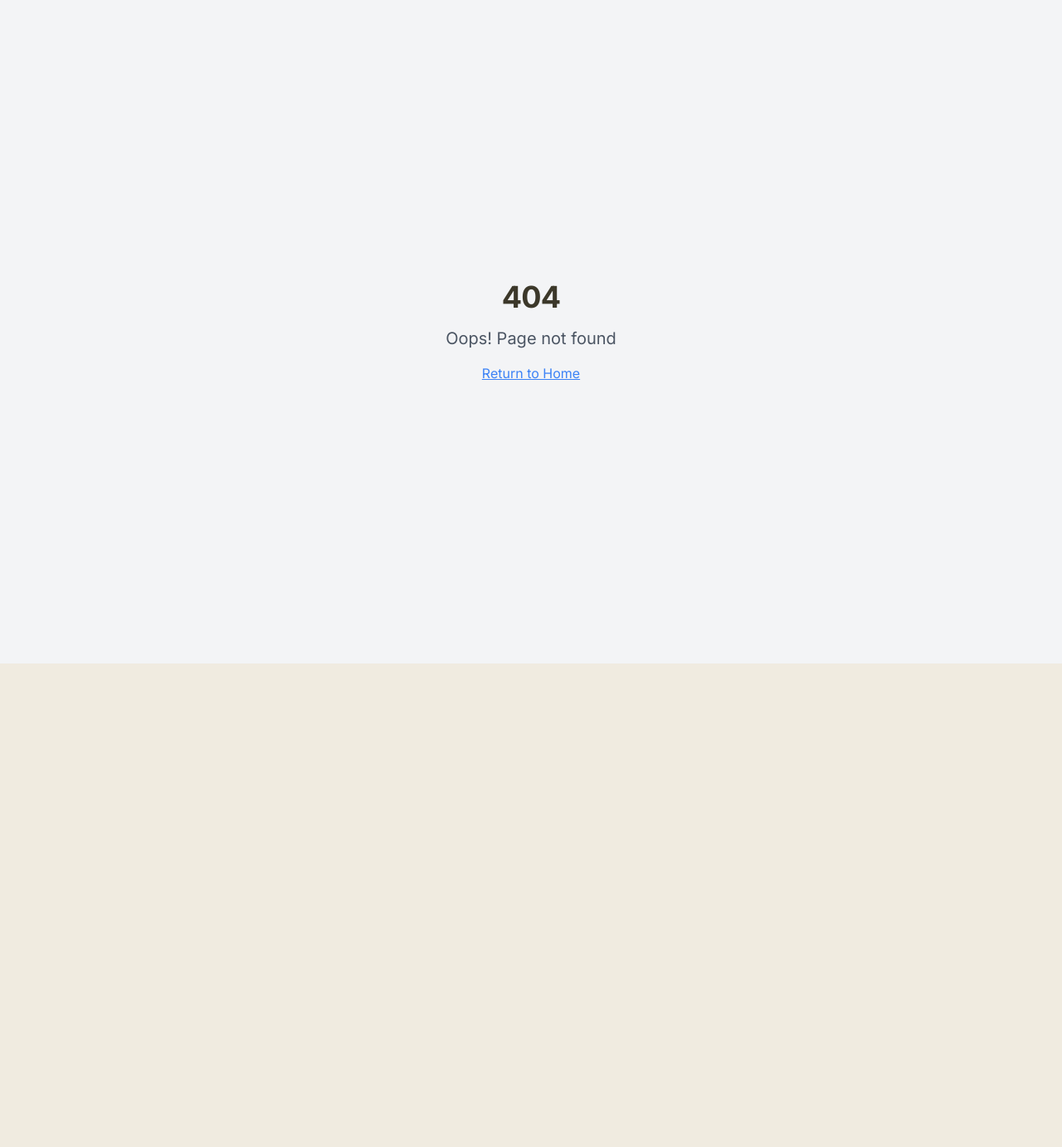
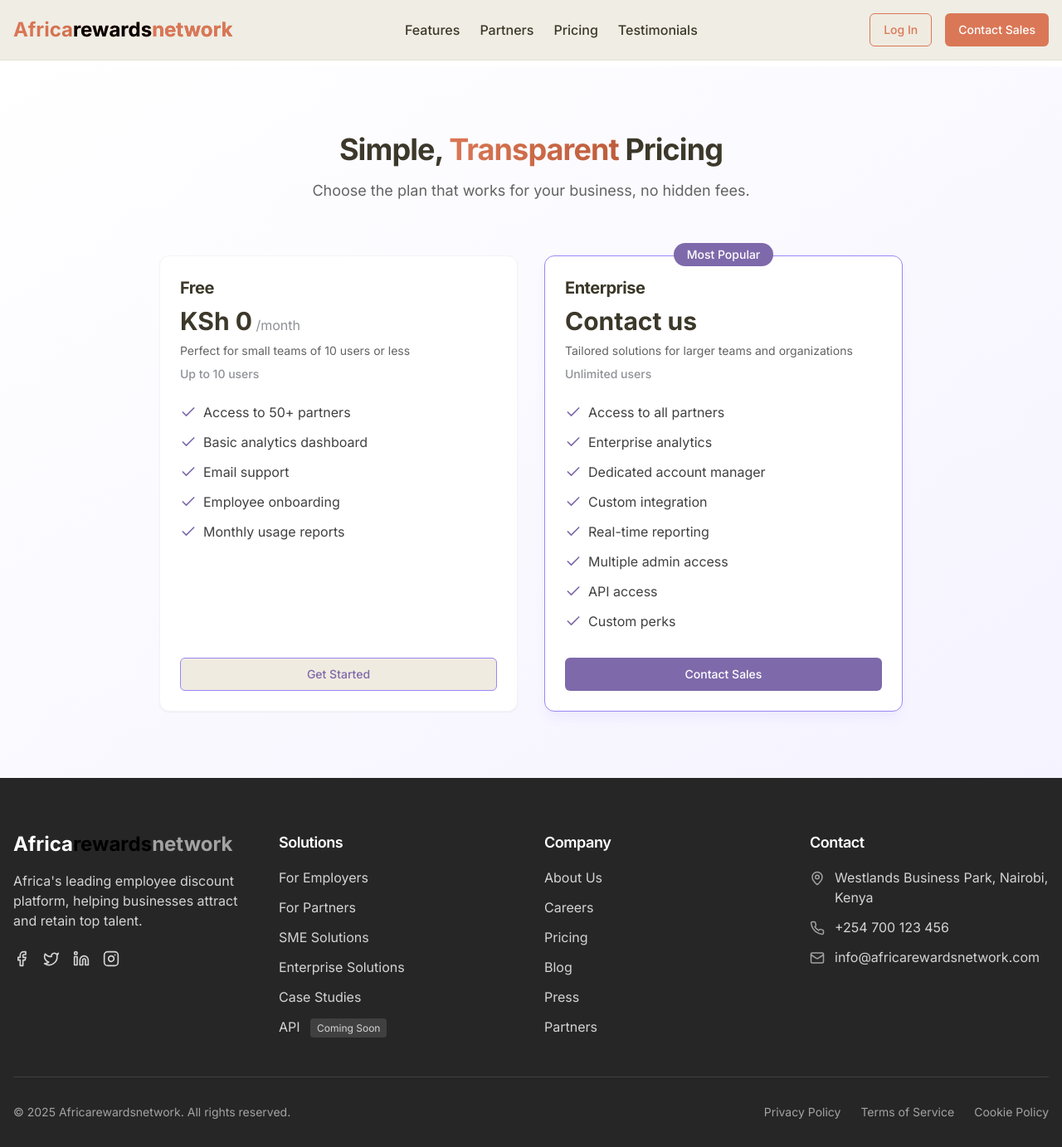
Before and after one commit to nass999/kenya-perk-spotlight, a React (Vite) app: page /pricing in a window 1280 px wide. Before the commit this address had no page. Shown: the whole page at 83% size. Before the commit the page ends 800 px from the top, so only its background shows below. Built offline with nearby package versions, Linux system fonts and the light colour scheme.

Commit message:
Add pricing link and API link
- Added a pricing link to the navbar with two pricing models.
- Removed the percentage sign before digits.
- Changed the "rewards" part of the logo to black.
- Added an "API coming soon" link to the footer.

```diff
--- a/src/App.tsx
+++ b/src/App.tsx
@@ -1,3 +1,4 @@
+
 import { Toaster } from "@/components/ui/toaster";
 import { Toaster as Sonner } from "@/components/ui/sonner";
 import { TooltipProvider } from "@/components/ui/tooltip";
@@ -5,6 +6,7 @@ import { QueryClient, QueryClientProvider } from "@tanstack/react-query";
 import { BrowserRouter, Routes, Route } from "react-router-dom";
 import Index from "./pages/Index";
 import NotFound from "./pages/NotFound";
+import PricingPage from "./pages/PricingPage";
 
 const queryClient = new QueryClient();
 
@@ -16,6 +18,7 @@ const App = () => (
       <BrowserRouter>
         <Routes>
           <Route path="/" element={<Index />} />
+          <Route path="/pricing" element={<PricingPage />} />
           {/* ADD ALL CUSTOM ROUTES ABOVE THE CATCH-ALL "*" ROUTE */}
           <Route path="*" element={<NotFound />} />
         </Routes>
--- a/src/components/Footer.tsx
+++ b/src/components/Footer.tsx
@@ -1,5 +1,6 @@
 
 import { Facebook, Twitter, Linkedin, Instagram, Mail, Phone, MapPin } from "lucide-react";
+import { Link } from "react-router-dom";
 
 const Footer = () => {
   return (
@@ -9,7 +10,7 @@ const Footer = () => {
           <div>
             <div className="mb-4">
               <a href="/" className="font-bold text-2xl">
-                Africarewards<span className="text-kneutral-400">network</span>
+                Africa<span className="text-black">rewards</span><span className="text-kneutral-400">network</span>
               </a>
             </div>
             <p className="text-kneutral-300 mb-6">
@@ -39,6 +40,7 @@ const Footer = () => {
               <li><a href="#" className="text-kneutral-300 hover:text-kneutral-400 transition-colors">SME Solutions</a></li>
               <li><a href="#" className="text-kneutral-300 hover:text-kneutral-400 transition-colors">Enterprise Solutions</a></li>
               <li><a href="#" className="text-kneutral-300 hover:text-kneutral-400 transition-colors">Case Studies</a></li>
+              <li><a href="#" className="text-kneutral-300 hover:text-kneutral-400 transition-colors">API <span className="bg-kneutral-700 text-kneutral-300 text-xs px-2 py-1 rounded ml-2">Coming Soon</span></a></li>
             </ul>
           </div>
 
@@ -47,6 +49,7 @@ const Footer = () => {
             <ul className="space-y-3">
               <li><a href="#" className="text-kneutral-300 hover:text-kneutral-400 transition-colors">About Us</a></li>
               <li><a href="#" className="text-kneutral-300 hover:text-kneutral-400 transition-colors">Careers</a></li>
+              <li><Link to="/pricing" className="text-kneutral-300 hover:text-kneutral-400 transition-colors">Pricing</Link></li>
               <li><a href="#" className="text-kneutral-300 hover:text-kneutral-400 transition-colors">Blog</a></li>
               <li><a href="#" className="text-kneutral-300 hover:text-kneutral-400 transition-colors">Press</a></li>
               <li><a href="#" className="text-kneutral-300 hover:text-kneutral-400 transition-colors">Partners</a></li>
--- a/src/components/Navbar.tsx
+++ b/src/components/Navbar.tsx
@@ -2,6 +2,7 @@
 import { useState } from 'react';
 import { Button } from "@/components/ui/button";
 import { Menu, X } from "lucide-react";
+import { Link } from 'react-router-dom';
 
 const Navbar = () => {
   const [isMenuOpen, setIsMenuOpen] = useState(false);
@@ -11,7 +12,7 @@ const Navbar = () => {
       <div className="container mx-auto flex items-center justify-between p-4">
         <div className="flex items-center">
           <a href="/" className="flex items-center gap-2">
-            <span className="font-bold text-2xl text-gradient">Africarewards<span className="text-[#da7756]">network</span></span>
+            <span className="font-bold text-2xl text-gradient">Africa<span className="text-black">rewards</span><span className="text-[#da7756]">network</span></span>
           </a>
         </div>
 
@@ -19,6 +20,7 @@ const Navbar = () => {
         <nav className="hidden md:flex items-center gap-6">
           <a href="#features" className="text-[#3d3929] hover:text-[#da7756] font-medium transition-colors">Features</a>
           <a href="#partners" className="text-[#3d3929] hover:text-[#da7756] font-medium transition-colors">Partners</a>
+          <Link to="/pricing" className="text-[#3d3929] hover:text-[#da7756] font-medium transition-colors">Pricing</Link>
           <a href="#testimonials" className="text-[#3d3929] hover:text-[#da7756] font-medium transition-colors">Testimonials</a>
         </nav>
 
@@ -58,6 +60,13 @@ const Navbar = () => {
             >
               Partners
             </a>
+            <Link
+              to="/pricing"
+              className="text-[#3d3929] hover:text-[#da7756] font-medium py-2 transition-colors"
+              onClick={() => setIsMenuOpen(false)}
+            >
+              Pricing
+            </Link>
             <a
               href="#testimonials"
               className="text-[#3d3929] hover:text-[#da7756] font-medium py-2 transition-colors"
--- a/src/components/Pricing.tsx
+++ b/src/components/Pricing.tsx
@@ -4,37 +4,23 @@ import { Check } from "lucide-react";
 
 const pricingPlans = [
   {
-    name: "Essential",
-    price: "KSh 15,000",
-    description: "Perfect for small businesses with up to 50 employees",
+    name: "Free",
+    price: "KSh 0",
+    description: "Perfect for small teams of 10 users or less",
     features: [
-      "Access to 500+ partners",
+      "Access to 50+ partners",
       "Basic analytics dashboard",
       "Email support",
       "Employee onboarding",
       "Monthly usage reports"
     ],
-    highlighted: false
-  },
-  {
-    name: "Business",
-    price: "KSh 30,000",
-    description: "For growing companies with up to 200 employees",
-    features: [
-      "Access to 1000+ partners",
-      "Advanced analytics dashboard",
-      "Priority support",
-      "Custom onboarding",
-      "Weekly usage reports",
-      "HR admin dashboard",
-      "Custom branding"
-    ],
-    highlighted: true
+    highlighted: false,
+    userLimit: "Up to 10 users"
   },
   {
     name: "Enterprise",
     price: "Contact us",
-    description: "Tailored solutions for large organizations",
+    description: "Tailored solutions for larger teams and organizations",
     features: [
       "Access to all partners",
       "Enterprise analytics",
@@ -45,7 +31,8 @@ const pricingPlans = [
       "API access",
       "Custom perks"
     ],
-    highlighted: false
+    highlighted: true,
+    userLimit: "Unlimited users"
   }
 ];
 
@@ -58,11 +45,11 @@ const Pricing = () => {
             Simple, <span className="text-gradient">Transparent</span> Pricing
           </h2>
           <p className="text-kneutral-600 text-lg max-w-2xl mx-auto">
-            Choose the plan that works for your business, with pricing that scales as you grow.
+            Choose the plan that works for your business, no hidden fees.
           </p>
         </div>
 
-        <div className="grid md:grid-cols-2 lg:grid-cols-3 gap-8">
+        <div className="grid md:grid-cols-2 gap-8 max-w-4xl mx-auto">
           {pricingPlans.map((plan, index) => (
             <div
               key={index}
@@ -82,6 +69,7 @@ const Pricing = () => {
                   {plan.price !== "Contact us" && <span className="text-kneutral-500"> /month</span>}
                 </div>
                 <p className="text-kneutral-600 text-sm">{plan.description}</p>
+                <p className="text-kneutral-500 text-sm mt-2 font-medium">{plan.userLimit}</p>
               </div>
 
               <div className="flex-grow">
--- a/src/components/TrendingRewards.tsx
+++ b/src/components/TrendingRewards.tsx
@@ -76,7 +76,6 @@ const TrendingRewards = () => {
 
                     <div className="mt-auto pt-4">
                       <div className="flex items-center gap-2">
-                        <Percent className="h-4 w-4 text-[#da7756]" />
                         <span className="text-[#bd5d3a] font-medium">{reward.discount} purchases</span>
                       </div>
                       <p className="text-sm text-[#3d3929] mt-1">Valid until end of {reward.validUntil}</p>
--- /dev/null
+++ b/src/pages/PricingPage.tsx
@@ -0,0 +1,19 @@
+
+import React from 'react';
+import Navbar from '@/components/Navbar';
+import Footer from '@/components/Footer';
+import Pricing from '@/components/Pricing';
+
+const PricingPage = () => {
+  return (
+    <div className="min-h-screen bg-white">
+      <Navbar />
+      <div className="pt-20">
+        <Pricing />
+      </div>
+      <Footer />
+    </div>
+  );
+};
+
+export default PricingPage;
```
